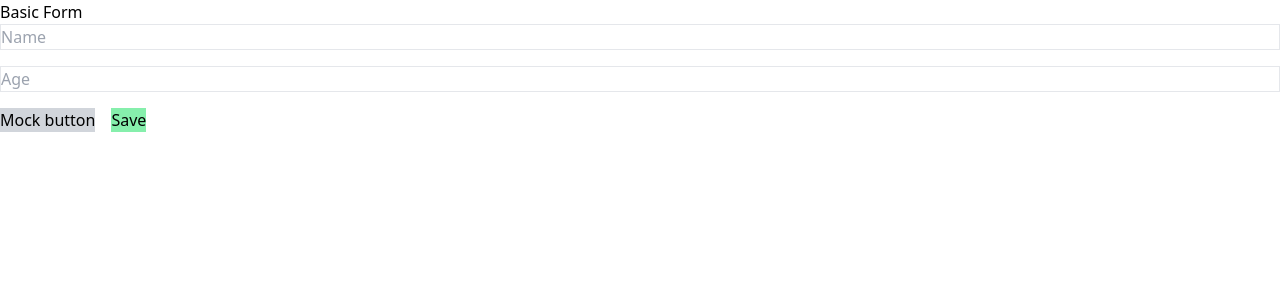
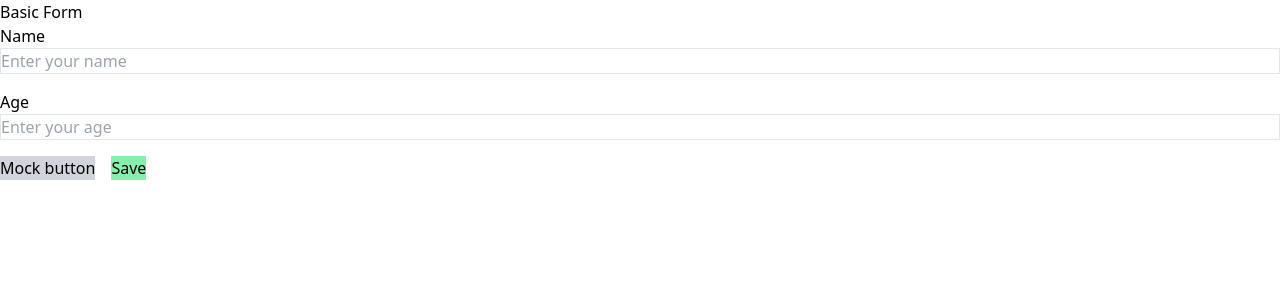
Before and after one commit to cnerylozada/testing-codevolution, a React (Create React App) app: page / in a window 1280 px wide. Shown: the top 300 px of the page. Built offline with nearby package versions, Linux system fonts and the light colour scheme.

Commit message:
feat: basic interaction

```diff
--- a/package.json
+++ b/package.json
@@ -5,7 +5,7 @@
   "dependencies": {
     "@testing-library/jest-dom": "^5.17.0",
     "@testing-library/react": "^13.4.0",
-    "@testing-library/user-event": "^13.5.0",
+    "@testing-library/user-event": "^14.4.3",
     "@types/jest": "^27.5.2",
     "@types/node": "^16.18.39",
     "@types/react": "^18.2.18",
--- a/src/components/BasicForm/BasicForm.tsx
+++ b/src/components/BasicForm/BasicForm.tsx
@@ -6,7 +6,11 @@ interface IBasicForm {
 }
 
 export const BasicForm = () => {
-  const { register, handleSubmit } = useForm<IBasicForm>({
+  const {
+    register,
+    handleSubmit,
+    formState: { errors, isValid },
+  } = useForm<IBasicForm>({
     mode: "all",
   });
   const onSubmit = (data: IBasicForm) => {
@@ -17,16 +21,34 @@ export const BasicForm = () => {
       <div>Basic Form</div>
       <form onSubmit={handleSubmit(onSubmit)}>
         <div className="mb-4 space-y-4">
+          <div>
+            <label htmlFor="name-input">Name</label>
             <input
-            {...register("name")}
-            placeholder="Name"
+              {...register("name", {
+                required: { value: true, message: "Name is required" },
+              })}
+              id="name-input"
+              placeholder="Enter your name"
               className="block border w-full"
             />
+            {errors.name && (
+              <div className="text-xs text-red-400">{errors.name.message}</div>
+            )}
+          </div>
+          <div>
+            <label htmlFor="age-input">Age</label>
             <input
-            {...register("age")}
-            placeholder="Age"
+              {...register("age", {
+                required: { value: true, message: "Age is required" },
+              })}
+              id="age-input"
+              placeholder="Enter your age"
               className="block border w-full"
             />
+            {errors.age && (
+              <div className="text-xs text-red-400">{errors.age.message}</div>
+            )}
+          </div>
         </div>
         <div className="space-x-4">
           <button
@@ -39,6 +61,7 @@ export const BasicForm = () => {
             Mock button
           </button>
           <button
+            disabled={!isValid}
             type="submit"
             className="bg-green-300"
             data-testid="submitButton"
```
Also changed, not shown: 2 other files (tests, documents, lock files or other folders). Lines whose indentation alone changed are shown as unchanged.
